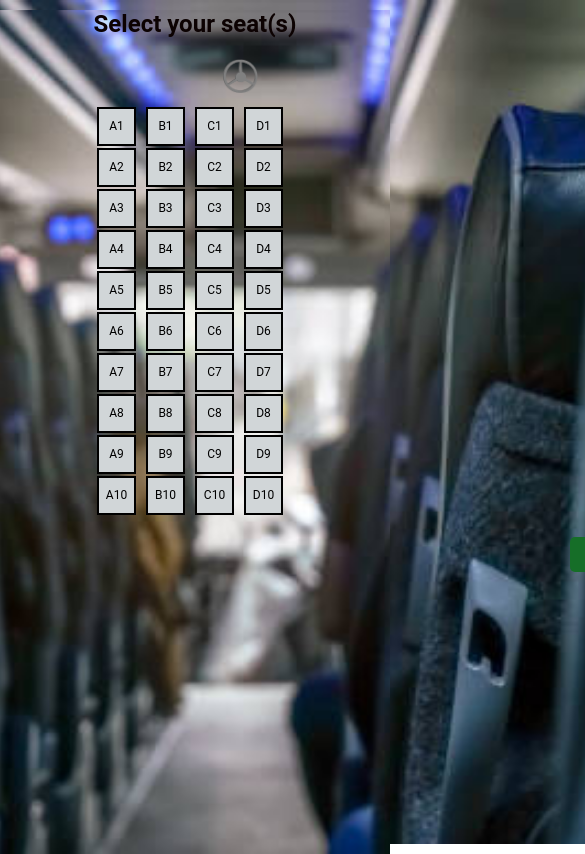
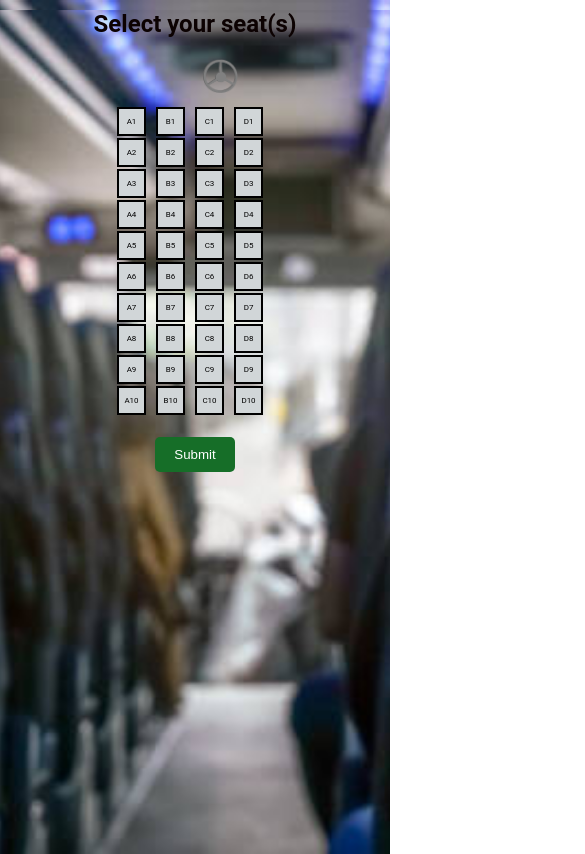
Before and after one commit to sriramgaddam1/Bus-Reservation-System, a plain HTML site: page bus.html in a window 390 px wide. Shown: the top 854 px of the page, 585 px wide, since content can reach past the window. Drawn offline with Linux system fonts and the light colour scheme.

Commit message:
bus.html

```diff
--- a/bus.html
+++ b/bus.html
@@ -67,7 +67,6 @@
           background-color: rgb(20, 182, 104);
       }
 
-
       button:hover {
           background-color: #45a049;
       }
@@ -111,11 +110,48 @@
       button[type="submit"]:hover {
         background-color: #45a049;
       }
+
       h2{
         font-weight: bold;
         font-size:50x;
       }
 
+      @media (max-width: 1200px) {
+          button {
+              margin-left: 50%;
+              transform: translateX(-50%);
+          }
+      }
+
+      @media (max-width: 768px) {
+          .seat {
+              width: 30px;
+              height: 30px;
+              font-size: 10px;
+          }
+
+          #wheel-img {
+              padding-left: 50px;
+          }
+      }
+
+      @media (max-width: 480px) {
+          h2 {
+              font-size: 24px;
+          }
+
+          .seat {
+              width: 25px;
+              height: 25px;
+              font-size: 8px;
+          }
+
+          button {
+              width: 80px;
+              margin-left: 50%;
+              transform: translateX(-50%);
+          }
+      }
    </style>
 </head>
 <body>
@@ -154,9 +190,7 @@
     return true;
   }
 
-
   let selectedSeats = [];
-
 
   function generateSeatMap() {
     const columnA = document.getElementById('columnA');
@@ -189,7 +223,6 @@
     }
   }
 
-
   function toggleSeatSelection(event) {
     const seat = event.target;
     const isSelected = seat.classList.toggle('selected');
@@ -201,28 +234,22 @@
       selectedSeats = selectedSeats.filter(s => s !== seatData);
     }
 
-
     document.title = `Bus Seat Selection (${selectedSeats.length} selected)`;
   }
 
-
   function submitSeats() {
     if (selectedSeats.length > 0) {
-
       const costPerSeat = 250;
       const totalCost = selectedSeats.length * costPerSeat;
 
-
       document.getElementById('selectedSeatsInput').value = selectedSeats.join(', ');
       document.getElementById('totalCostInput').value = totalCost;
-
 
       document.getElementById('userDetailsForm').submit();
     } else {
       alert('Please select at least one seat.');
     }
   }
-
 
   window.onload = generateSeatMap;
 </script>
```
